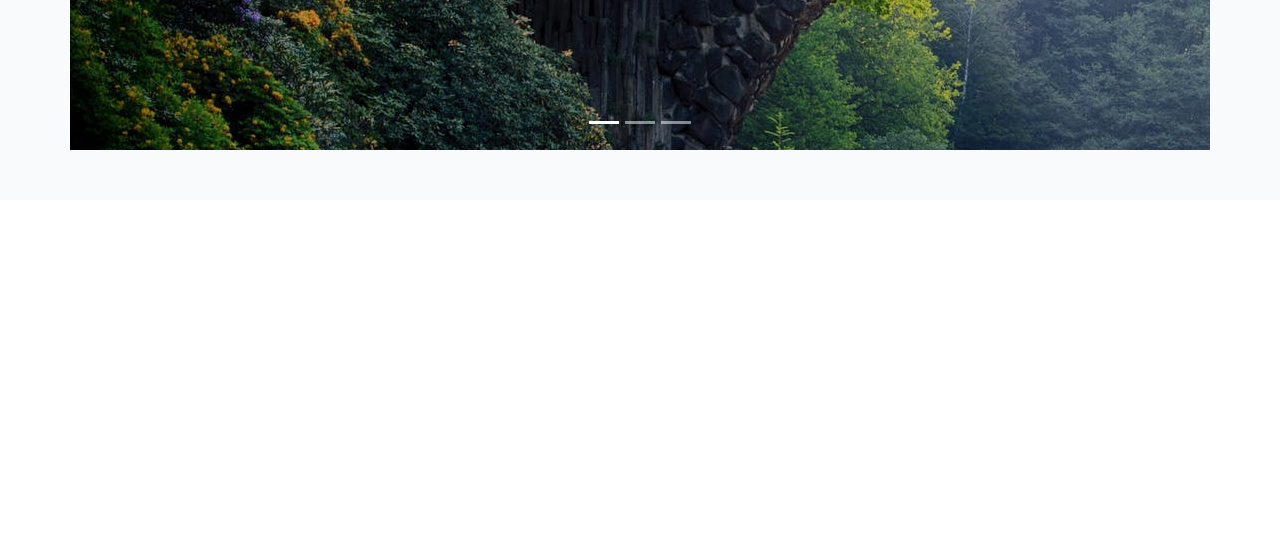
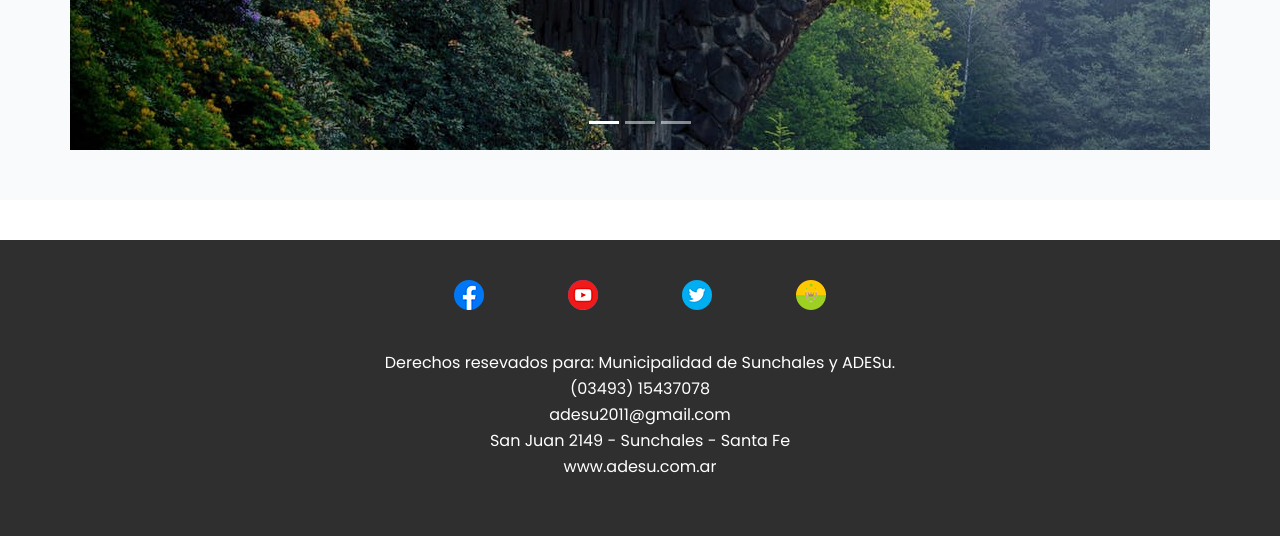
Before and after one commit to alecipo/TESIS, a PHP site: page / in a window 1280 px wide. Shown: the part 1588-2124 px from the top of the page. Before the commit the page ends 1738 px from the top, so only its background shows below. Run offline with PHP 8.4, Linux system fonts and the light colour scheme; some libraries are stand-ins or nearby versions.

Commit message:
Footer y video en carousell

```diff
--- a/SerVoluntario.html
+++ b/SerVoluntario.html
@@ -38,6 +38,10 @@
 
     <!-- jQuery 3.3.1 -->
     <script src="https://code.jquery.com/jquery-3.3.1.min.js"></script>
+
+    <!-- reCaptcha -->
+    <script src='https://www.google.com/recaptcha/api.js?hl=es'></script>
+
 </head>
 
 <body>
@@ -260,6 +264,7 @@
                         </div>
                     </div>
                 </div>
+                <div class="g-recaptcha" data-sitekey="6LdxN78UAAAAAB1jz-edjGwARGjEjgL7VGlE331m"></div>
                 <button class="btn sm action-1 center-block" type="submit">Enviar</button>
             </form>
         </div>
--- a/css/index.css
+++ b/css/index.css
@@ -6,3 +6,25 @@
     max-height: 700px;
     height: 100%;
   }
+
+  footer {
+      background: #2f2f2f;
+      padding:  40px ;
+      text-align: center;
+      margin-top: 40px;
+  }
+
+  footer .container {
+      display: flex;
+      justify-content: center;
+      flex-direction: column;
+  }
+
+  footer img {
+    margin: 0 40px;
+  }
+
+  footer p {
+      color: #ffff;
+      margin-top: 40px;
+  }
--- a/index.html
+++ b/index.html
@@ -125,6 +125,11 @@
           <div class="carousel-item">
             <img src="img/imgCarousel3.jpeg" class="d-block" alt="...">
           </div>
+          <div class="carousel-item">
+            <div class="embed-responsive embed-responsive-16by9">
+              <iframe class="embed-responsive-item" src="https://www.youtube.com/embed/gbhGp3eOh2E"></iframe>
+            </div>
+          </div>
         </div>
         <a class="carousel-control-prev" href="#carouselExampleIndicators" role="button" data-slide="prev">
           <span class="carousel-control-prev-icon" aria-hidden="true"></span>
@@ -143,9 +148,20 @@
   </section>
 
   <footer>
-
-
-  </footer>
+      <div class ="container">
+        <div class="redes">
+          <a href="https://www.facebook.com/municipalidadsunchales"><img src="img/facebook.png" alt="imagen de faceobok"></a>
+          <a href="http://www.youtube.com/user/MunicipioSunchales"><img src="img/youtube.png" alt="imagen de yt"></a>
+          <a href="https://twitter.com/MuniSunchales"><img src="img/twitter.png" alt="imagen de twitter"></a>
+          <a href="http://muni.sunchales.gov.ar/"><img src="img/muni.png" alt="imagen de faceobok"></a>
+        <div class="parrafo">
+          <p> Derechos resevados para: Municipalidad de Sunchales y ADESu.<br/>
+              (03493) 15437078<br/>
+              adesu2011@gmail.com<br/>
+              San Juan 2149 - Sunchales - Santa Fe<br/>
+              www.adesu.com.ar
+        </div>
+    </footer>
 
   <script>
 
@@ -159,9 +175,6 @@
           $(".nav_menu").css({ "box-shadow": "0 0 0" });
         }
       })
-
-
-
     })
 
 
```
Also changed, not shown: img/Bandera_de_Sunchales.jpg (added), img/Sin título-2.png (added), img/facebook.png (added), img/muni.png (added), img/twitter.png (added), img/youtube.png (added), js/index.php (line endings or trailing spaces).
